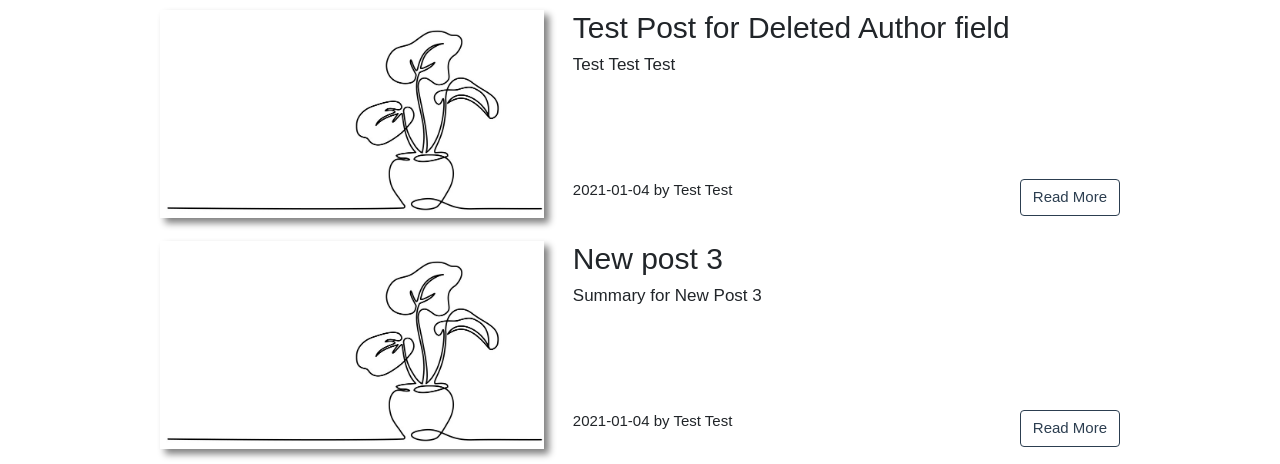
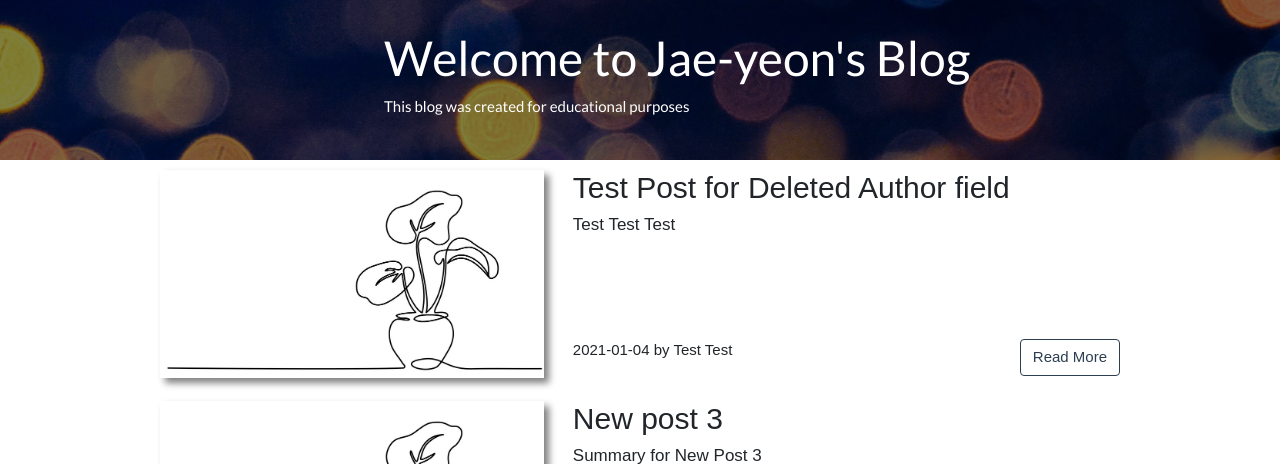
Before and after one commit to leoyoon17/blog-site, a PHP site: page / in a window 1280 px wide. Shown: the part 65-529 px from the top of the page. Run offline with PHP 8.4, Linux system fonts and the light colour scheme; data comes from the database, SQL or seed files in the repository; data that the repository does not hold is empty.

Commit message:
Added banner to index and created banner component

```diff
--- /dev/null
+++ b/root/components/banner.php
@@ -0,0 +1,9 @@
+<!-- Banner -->
+<div class="my-banner-container">
+    <div class="banner-profile-picture">
+    </div>
+    <div class="my-banner-text">
+        <h1><?php echo $bannerTitle; ?></h1>
+        <p><?php echo $bannerDescription; ?></p>
+    </div>
+</div>
--- a/root/index.php
+++ b/root/index.php
@@ -4,10 +4,12 @@
     require_once(DIR_BASE . 'objects/User.php');
     require_once(DIR_BASE . 'objects/Post.php');
 
+    $bannerTitle = "Welcome to Jae-yeon's Blog";
+    $bannerDescription = "This blog was created for educational purposes";
 ?>
 
 <?php include('inc/header.php'); ?>
-
+    <?php include('components/banner.php'); ?>
     <?php include('pages/displayPosts.php'); ?>
 
 <?php include('inc/footer.php'); ?>
```
